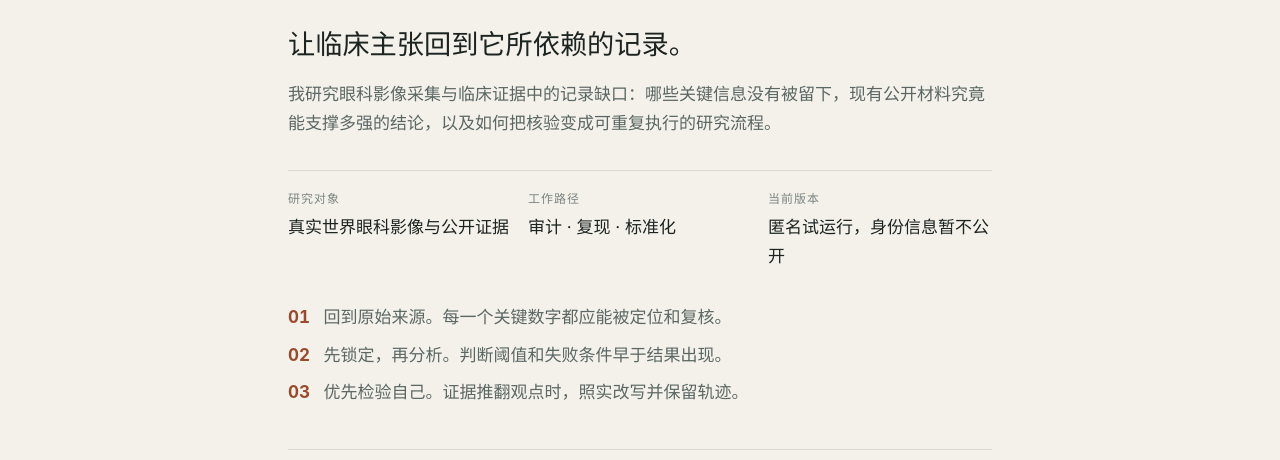
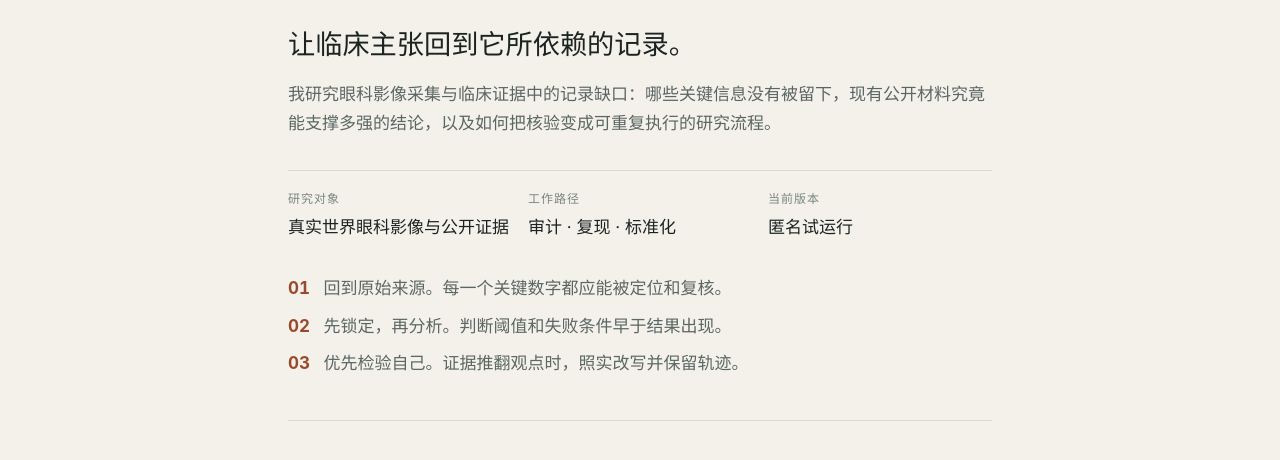
Before and after one commit to Cosine753/Cosine753.github.io, a website: page index.html in a window 1280 px wide. Shown: the part 287-747 px from the top of the page. Drawn offline with Linux system fonts and the light colour scheme.

Commit message:
Tighten the anonymous status line on the homepage

```diff
--- a/assets/site.css
+++ b/assets/site.css
@@ -181,7 +181,7 @@ h1 span {
   text-transform: uppercase;
 }
 
-.facts dd { margin: 0.25rem 0 0; }
+.facts dd { margin: 0.25rem 0 0; text-wrap: pretty; }
 
 .principles {
   margin: 2rem 0 0;
--- a/index.html
+++ b/index.html
@@ -56,7 +56,7 @@
       </div>
       <div>
         <dt>当前版本</dt>
-        <dd>匿名试运行，身份信息暂不公开</dd>
+        <dd>匿名试运行</dd>
       </div>
     </dl>
     <ol class="principles">
```
